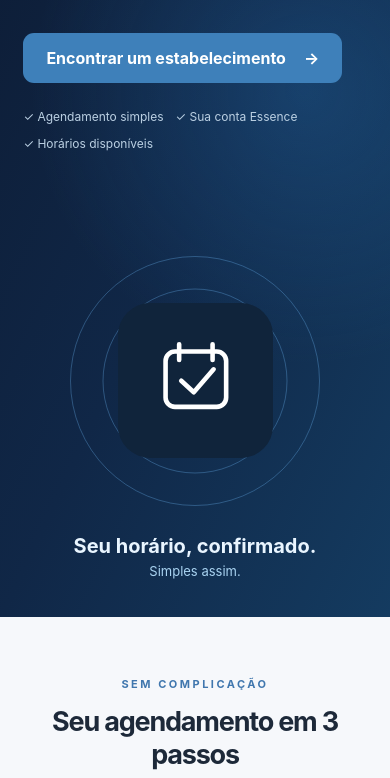
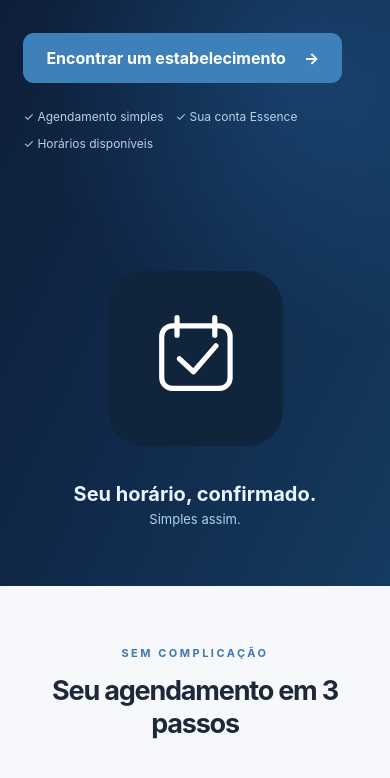
Before and after one commit to artu212/Essence, a plain HTML site: page index.html in a window 390 px wide. Shown: the part 594-1372 px from the top of the page. Drawn offline with Linux system fonts and the light colour scheme.

Commit message:
fix: remove circulos decorativos do hero e ajusta layout mobile

```diff
--- a/css/style.css
+++ b/css/style.css
@@ -2782,3 +2782,47 @@ input[type="date"],input[type="datetime-local"],input[type="time"] { width:100%;
         z-index: 3;
     }
 }
+
+/* Hero definitivo: sem anéis decorativos; ícone e legenda em áreas separadas. */
+.hero .hero-booking-art {
+    display: flex;
+    flex-direction: column;
+    justify-content: center;
+    align-items: center;
+    gap: 32px;
+    min-height: 390px;
+    padding: 36px 16px;
+    box-sizing: border-box;
+}
+.hero .hero-booking-art .art-circle { display: none !important; }
+.hero .hero-booking-art .calendar-emblem {
+    position: relative;
+    flex: 0 0 auto;
+    width: min(210px, 55vw);
+    height: auto;
+    aspect-ratio: 1;
+    margin: 0;
+}
+.hero .hero-booking-art .booking-art-caption {
+    position: static;
+    inset: auto;
+    grid-row: auto;
+    grid-column: auto;
+    flex: 0 0 auto;
+    margin: 0;
+    padding: 0;
+    width: 100%;
+    min-width: 0;
+    text-align: center;
+}
+@media (max-width: 768px) {
+    .hero .hero-booking-art {
+        display: flex;
+        min-height: 360px;
+        gap: 36px;
+        padding: 28px 16px 42px;
+    }
+    .hero .hero-booking-art .calendar-emblem {
+        width: min(175px, 45vw);
+    }
+}
--- a/index.html
+++ b/index.html
@@ -30,8 +30,6 @@
             </div>
         </div>
         <div class="hero-art hero-booking-art" aria-hidden="true">
-            <div class="art-circle circle-one"></div>
-            <div class="art-circle circle-two"></div>
             <div class="calendar-emblem">
                 <img class="calendar-icon" src="assets/icone_simbolo.svg" alt="">
             </div>
```
